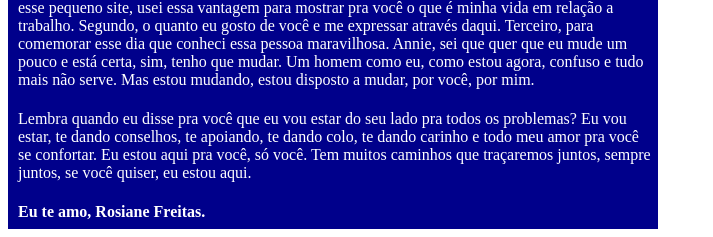
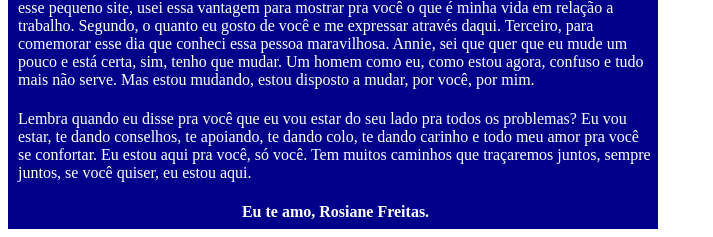
Before and after one commit to leonan2/annieminhavida, a PHP site: page / in a window 1280 px wide. Shown: the part 729-966 px from the top of the page, without its empty margins (0-713 px from the left). Run offline with PHP 8.4, Linux system fonts and the light colour scheme.

Commit message:
Update estilo.css

```diff
--- a/css/estilo.css
+++ b/css/estilo.css
@@ -14,6 +14,11 @@ p {
 
 }
 
+p.decl {
+    text-align: center;
+
+}
+
 h4 {
   color: #00CED1;
   text-align:  center;
```
